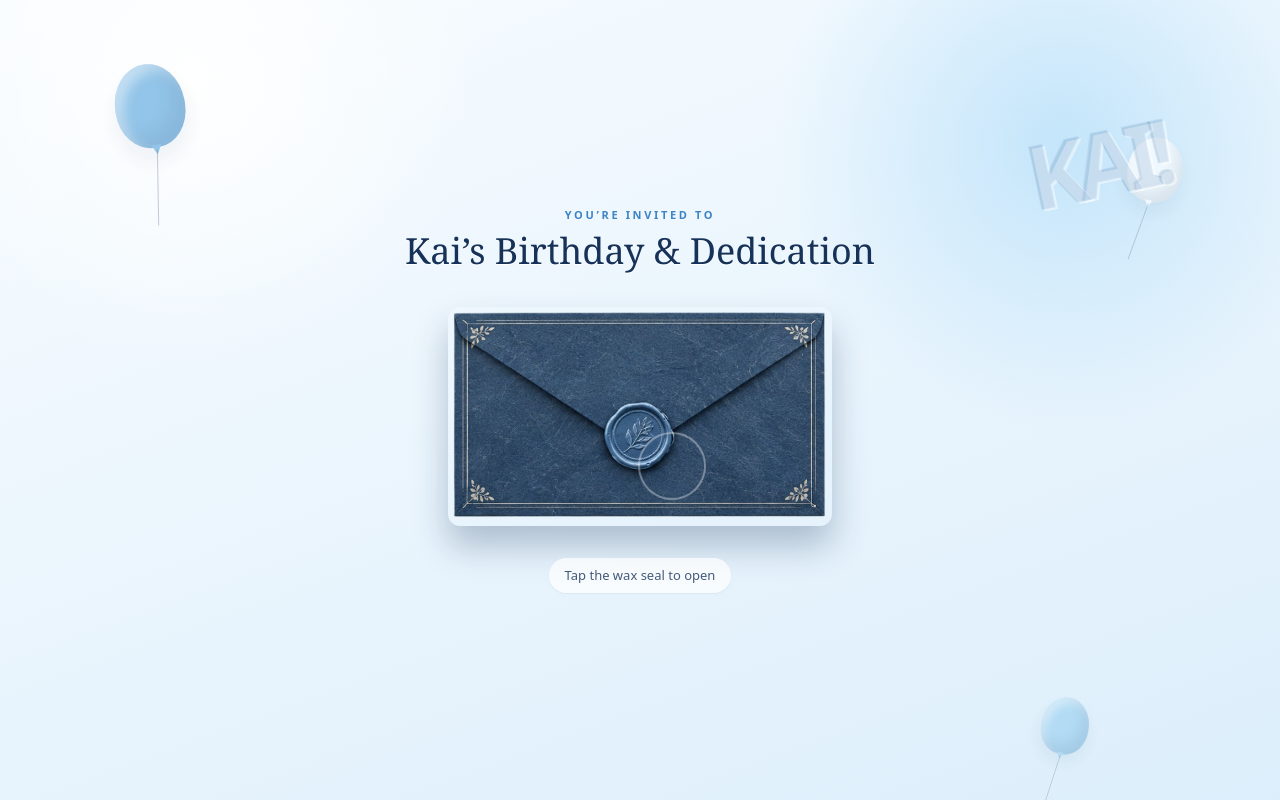
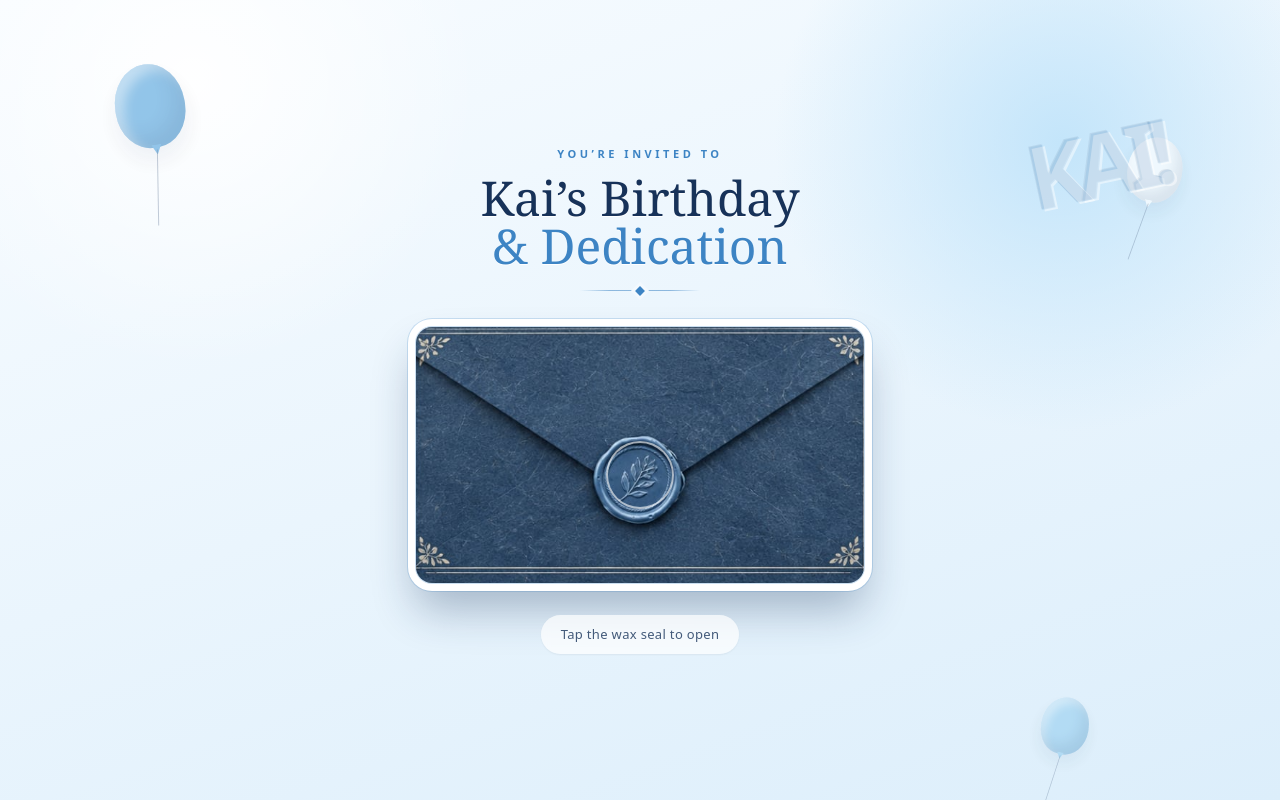
Before and after one commit to Adibsssss/RSVP-kai, a Next.js app: page / in a window 1280 px wide. Built offline with nearby package versions, Linux system fonts and the light colour scheme; a web font is replaced by a local one.

Commit message:
fix design

```diff
--- a/app/globals.css
+++ b/app/globals.css
@@ -177,6 +177,85 @@ body {
   transform: rotate(12deg);
 }
 
+.crest-ring {
+  background: radial-gradient(
+    circle at 32% 28%,
+    #ffffff 0%,
+    #eaf5fd 55%,
+    #d3e9fa 100%
+  );
+  box-shadow:
+    0 0 0 1px rgba(61, 132, 196, 0.35),
+    0 0 0 6px rgba(191, 227, 250, 0.55),
+    0 10px 22px rgba(23, 50, 89, 0.22);
+}
+
+.flourish-divider {
+  position: relative;
+  width: 7.5rem;
+  height: 1px;
+  background: linear-gradient(
+    90deg,
+    transparent,
+    rgba(61, 132, 196, 0.55) 25%,
+    rgba(61, 132, 196, 0.55) 75%,
+    transparent
+  );
+}
+.flourish-divider::before {
+  content: "";
+  position: absolute;
+  top: 50%;
+  left: 50%;
+  width: 7px;
+  height: 7px;
+  background: #3d84c4;
+  transform: translate(-50%, -50%) rotate(45deg);
+  box-shadow: 0 0 0 3px #f3f9fe;
+}
+
+.envelope-frame {
+  box-shadow:
+    0 0 0 1px rgba(61, 132, 196, 0.28),
+    0 0 0 8px #ffffff,
+    0 0 0 9px rgba(61, 132, 196, 0.22),
+    0 26px 44px rgba(23, 50, 89, 0.32);
+}
+
+/* A richer card surface: soft gradient fill, hairline + shadow ring, and a
+   faint top highlight, used in place of a flat border for the "grander"
+   pass — still all in the blue family, no new hues introduced. */
+.grand-card {
+  position: relative;
+  background: linear-gradient(
+    180deg,
+    rgba(255, 255, 255, 0.92),
+    rgba(234, 245, 253, 0.82)
+  );
+  box-shadow:
+    0 0 0 1px rgba(61, 132, 196, 0.16),
+    0 1px 0 rgba(255, 255, 255, 0.9) inset,
+    0 22px 40px rgba(23, 50, 89, 0.14);
+}
+.grand-card::before {
+  content: "";
+  position: absolute;
+  inset: 0;
+  border-radius: inherit;
+  padding: 1px;
+  background: linear-gradient(
+    160deg,
+    rgba(143, 199, 236, 0.7),
+    rgba(61, 132, 196, 0.05) 40%
+  );
+  -webkit-mask:
+    linear-gradient(#fff 0 0) content-box,
+    linear-gradient(#fff 0 0);
+  -webkit-mask-composite: xor;
+  mask-composite: exclude;
+  pointer-events: none;
+}
+
 .polaroid-frame {
   background: #ffffff;
   padding: 0.5rem 0.5rem 1.6rem 0.5rem;
--- /dev/null
+++ b/app/template.tsx
@@ -0,0 +1,12 @@
+// A Next.js `template.tsx` remounts on every navigation (unlike layout.tsx),
+// so it's the right place for a page-change transition. This only fires
+// when moving between routes (e.g. the invitation -> the RSVP form) — the
+// envelope-opening interaction on "/" is handled separately and stays
+// animation-free.
+export default function Template({ children }: { children: React.ReactNode }) {
+  // Opacity-only, deliberately no transform: a transform here would make
+  // this div a containing block for any position:fixed descendant (like the
+  // full-screen envelope), which breaks its sizing. `fade-in` is already
+  // defined in tailwind.config.ts and only touches opacity.
+  return <div className="animate-fade-in">{children}</div>;
+}
--- a/components/Envelope.tsx
+++ b/components/Envelope.tsx
@@ -7,18 +7,17 @@ interface EnvelopeProps {
 }
 
 /**
- * The opening screen: title, then the envelope photo (closed → open),
- * triggered by tapping the wax seal. Deliberately simple — a single
- * crossfade between the two reference photos, then the parent swaps in
- * the invitation itself.
+ * The opening screen: crest, title, flourish, then the envelope photo
+ * (closed → open). Tapping the wax seal swaps straight to the open
+ * envelope and hands off to the parent — no crossfade, scale, or delay.
  */
 export function Envelope({ onOpened }: EnvelopeProps) {
-  const [opening, setOpening] = useState(false);
+  const [opened, setOpened] = useState(false);
 
   function handleOpen() {
-    if (opening) return;
-    setOpening(true);
-    setTimeout(onOpened, 650);
+    if (opened) return;
+    setOpened(true);
+    onOpened();
   }
 
   return (
@@ -30,58 +29,41 @@ export function Envelope({ onOpened }: EnvelopeProps) {
         KAI!
       </div>
 
-      <div
-        className={`relative z-10 text-center transition-opacity duration-500 ${
-          opening ? "opacity-0" : "opacity-100"
-        }`}
-      >
-        <p className="text-[11px] font-bold uppercase tracking-[0.24em] text-cornflower">
+      <div className="relative z-10 flex flex-col items-center text-center">
+        <p className="text-[11px] font-bold uppercase tracking-[0.32em] text-cornflower">
           You&rsquo;re invited to
         </p>
-        <h1 className="mt-2 font-display text-3xl leading-tight text-ink drop-shadow-[0_1px_0_rgba(255,255,255,0.9)] sm:text-4xl">
-          Kai&rsquo;s Birthday &amp; Dedication
+        <h1 className="mt-3 font-display text-4xl leading-[1.05] text-ink drop-shadow-[0_1px_0_rgba(255,255,255,0.9)] sm:text-5xl">
+          Kai&rsquo;s Birthday
+          <br />
+          <span className="text-cornflower">&amp; Dedication</span>
         </h1>
+        <div className="flourish-divider mt-5" aria-hidden />
       </div>
 
       <button
         type="button"
         onClick={handleOpen}
         aria-label="Open invitation"
-        className="group relative z-10 mt-9 w-full max-w-sm"
+        className="group relative z-10 mt-9 w-full max-w-md"
       >
-        <div className="relative aspect-[697/397] w-full overflow-hidden rounded-xl shadow-[0_20px_34px_rgba(23,50,89,0.28)] transition-transform duration-300 group-hover:-translate-y-1">
-          {/* Closed envelope */}
+        <div className="envelope-frame relative aspect-[697/397] w-full overflow-hidden rounded-2xl">
           <img
-            src="/envelope-closed.jpg"
-            alt="Closed envelope with a wax seal"
-            className={`absolute inset-0 h-full w-full object-cover transition-all duration-500 ease-out ${
-              opening ? "scale-95 opacity-0" : "scale-100 opacity-100"
-            }`}
+            src={opened ? "/envelope-open.jpg" : "/envelope-closed.jpg"}
+            alt={opened ? "" : "Closed envelope with a wax seal"}
+            aria-hidden={opened || undefined}
+            className="absolute inset-0 h-full w-full scale-[1.12] object-cover object-center"
           />
-          {/* Open envelope */}
-          <img
-            src="/envelope-open.jpg"
-            alt=""
-            aria-hidden
-            className={`absolute inset-0 h-full w-full object-cover transition-all duration-500 ease-out ${
-              opening ? "scale-100 opacity-100" : "scale-105 opacity-0"
-            }`}
-          />
-          {/* Tap cue centered on the seal */}
-          {!opening && (
+          {!opened && (
             <span
-              className="animate-seal-idle pointer-events-none absolute left-1/2 top-[58%] h-16 w-16 -translate-x-1/2 -translate-y-1/2 rounded-full ring-2 ring-white/40"
+              className="pointer-events-none absolute left-1/2 top-[58%] h-16 w-16 -translate-x-1/2 -translate-y-1/2 rounded-full ring-2 ring-white/60"
               aria-hidden
             />
           )}
         </div>
       </button>
 
-      <p
-        className={`relative z-10 mt-8 rounded-full bg-white/70 px-4 py-2 text-[13px] font-medium text-ink/80 shadow-sm backdrop-blur-sm transition-opacity duration-300 ${
-          opening ? "opacity-0" : "opacity-100"
-        }`}
-      >
+      <p className="relative z-10 mt-8 rounded-full bg-white/70 px-5 py-2.5 text-[13px] font-medium tracking-wide text-ink/80 shadow-sm backdrop-blur-sm">
         Tap the wax seal to open
       </p>
     </div>
```
Also changed, not shown: app/page.tsx (+28 -20 lines).
